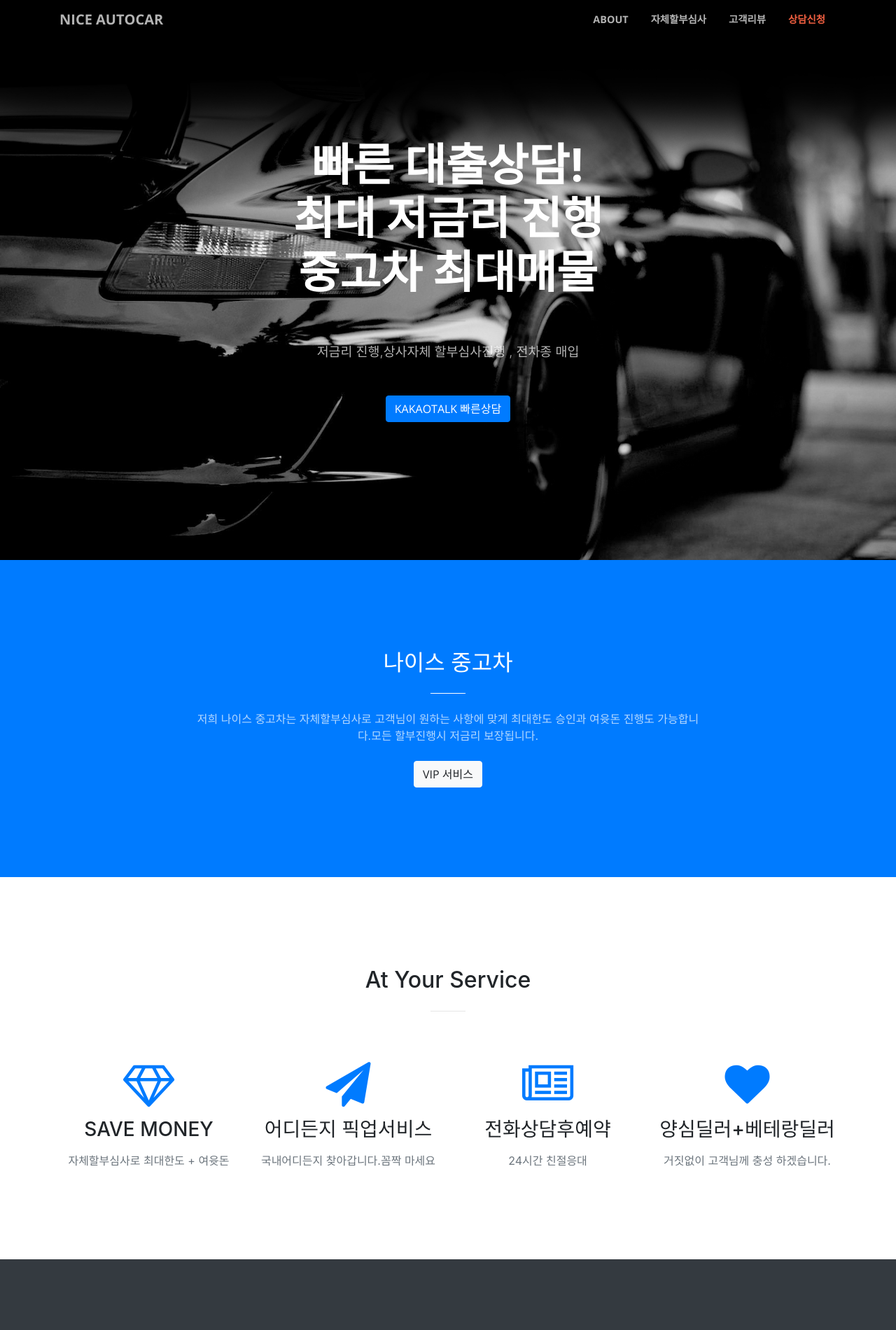
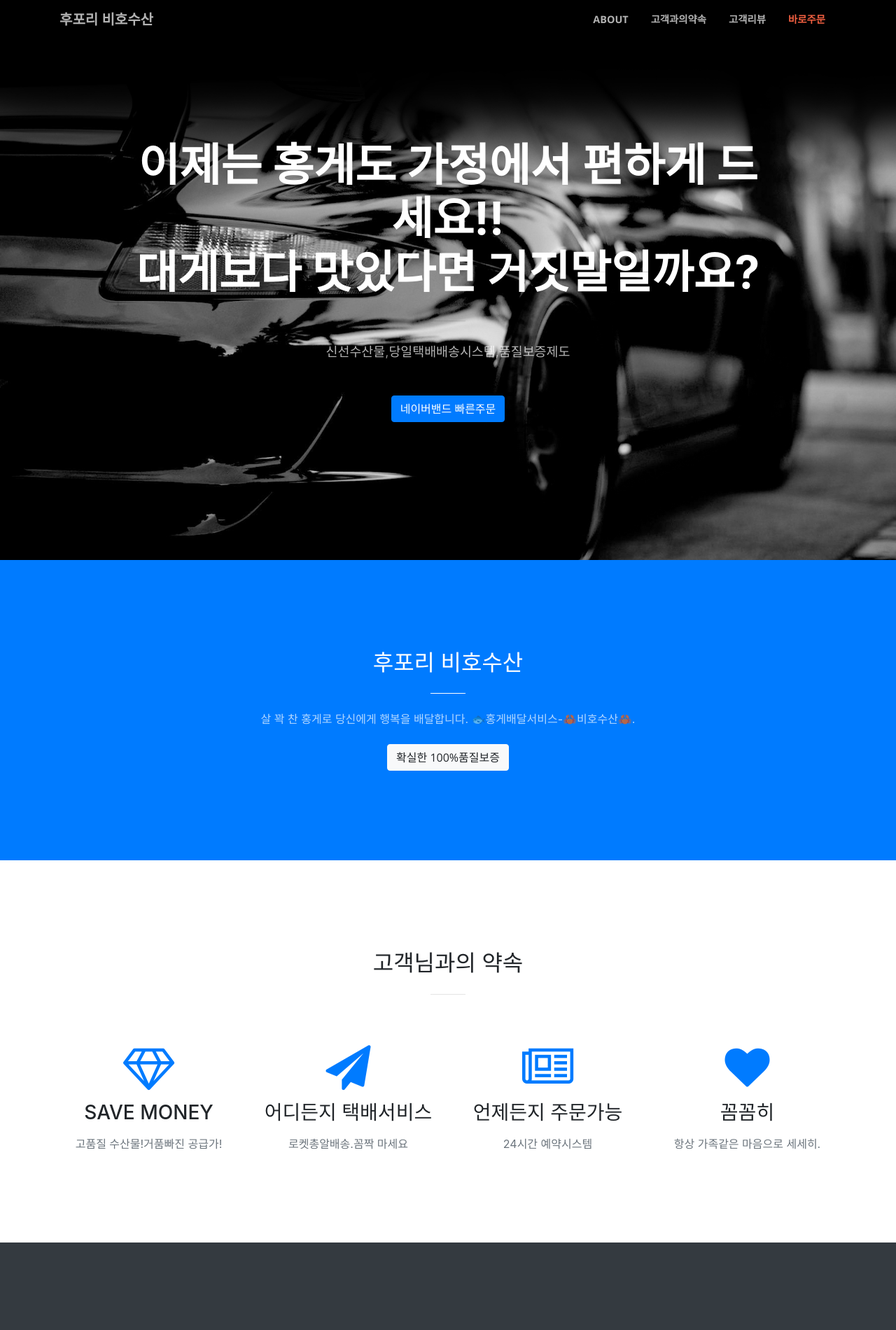
Before and after one commit to gettaman/gettaman13.github.io, a website with bundled scripts: page index.html in a window 1280 px wide. Shown: the top 1900 px of the page at 70% size. Built offline with nearby package versions, Linux system fonts and the light colour scheme.

Commit message:
Add files via upload

```diff
--- a/index.html
+++ b/index.html
@@ -5,11 +5,11 @@
 
     <meta charset="utf-8">
     <meta name="viewport" content="width=device-width, initial-scale=1, shrink-to-fit=no">
-    <meta name="description" content="나이스중고차,저신용,저금리,전액할부,중고차할부,중고차,네이버,중고차시세,중고차매입,중고차가격">
+    <meta name="description" content="영덕대게,울진,후포리,대게,붉은대게,홍게,자숙찜,속초홍게,홍게라면,포항,수산물,인어교주해적단">
     <meta name="author" content="나이스중고차">
     <meta name ="content-language" content="kr">
     <meta name ="content-language" content="en">
-    <meta name = keywords" content="나이스중고차,저신용,저금리,전액할부,중고차할부,중고차,네이버,중고차시세,중고차매입,중고차가격">
+    <meta name = keywords" content="영덕대게,울진,후포리,대게,붉은대게,홍게,자숙찜,속초홍게,홍게라면,포항,수산물,인어교주해적단">
     <meta name ="reply-to" content="niceautoman@naver.com">
     <meta http-equiv="content-type" content="text/html; charset=kr">
     <meta http-equiv="content-type" content="text/html; charset=en">
@@ -17,7 +17,7 @@
 
 
 
-    <title>NICE CAR</title>
+    <title>울진 후포리 비호수산</title>
 
     <!-- Bootstrap core CSS -->
     <link href="vendor/bootstrap/css/bootstrap.min.css" rel="stylesheet">
@@ -40,7 +40,7 @@
     <!-- Navigation -->
     <nav class="navbar navbar-expand-lg navbar-light fixed-top" id="mainNav">
       <div class="container">
-        <a class="navbar-brand js-scroll-trigger" href="#page-top">NICE AUTOCAR</a>
+        <a class="navbar-brand js-scroll-trigger" href="#page-top">후포리 비호수산</a>
         <button class="navbar-toggler navbar-toggler-right" type="button" data-toggle="collapse" data-target="#navbarResponsive" aria-controls="navbarResponsive" aria-expanded="false" aria-label="Toggle navigation">
           <span class="navbar-toggler-icon"></span>
         </button>
@@ -50,13 +50,13 @@
               <a class="nav-link js-scroll-trigger" href="#about">About</a>
             </li>
             <li class="nav-item">
-              <a class="nav-link js-scroll-trigger" href="#services">자체할부심사</a>
+              <a class="nav-link js-scroll-trigger" href="#services">고객과의약속</a>
             </li>
             <li class="nav-item">
               <a class="nav-link js-scroll-trigger" href="#portfolio">고객리뷰</a>
             </li>
             <li class="nav-item">
-              <a class="nav-link js-scroll-trigger" href="#contact">상담신청</a>
+              <a class="nav-link js-scroll-trigger" href="#contact">바로주문</a>
             </li>
           </ul>
         </div>
@@ -68,15 +68,15 @@
         <div class="row">
           <div class="col-lg-10 mx-auto">
             <h1 class="text-uppercase">
-              <strong>빠른 대출상담!</strong><br>
-              <strong>최대 저금리 진행</strong><br>
-              <strong>중고차 최대매물</strong><br>
+              <strong>이제는 홍게도 가정에서 편하게 드세요!!</strong><br>
+              <strong>대게보다 맛있다면 거짓말일까요?</strong><br>
+              <!--strong>제철 홍게와 싱싱한 수산물 판매</strong><br-->
             </h1>
             <hr>
           </div>
           <div class="col-lg-8 mx-auto">
-            <p class="text-faded mb-5">저금리 진행,상사자체 할부심사진행 , 전차종 매입</p>
-            <a class="btn btn-primary btn-xl js-scroll-trigger" href="https://open.kakao.com/o/stwuNwL">KAKAOTALK 빠른상담</a>
+            <p class="text-faded mb-5">신선수산물,당일택배배송시스템,품질보증제도</p>
+            <a class="btn btn-primary btn-xl js-scroll-trigger" href="https://band.us/@bbiho88">네이버밴드 빠른주문</a>
           </div>
         </div>
       </div>
@@ -86,10 +86,10 @@
       <div class="container">
         <div class="row">
           <div class="col-lg-8 mx-auto text-center">
-            <h2 class="section-heading text-white">나이스 중고차</h2>
+            <h2 class="section-heading text-white">후포리 비호수산</h2>
             <hr class="light my-4">
-            <p class="text-faded mb-4">저희 나이스 중고차는 자체할부심사로 고객님이 원하는 사항에 맞게 최대한도 승인과 여윳돈 진행도 가능합니다.모든 할부진행시 저금리 보장됩니다.</p>
-            <a class="btn btn-light btn-xl js-scroll-trigger" href="#services">VIP 서비스</a>
+            <p class="text-faded mb-4">살 꽉 찬 홍게로 당신에게 행복을 배달합니다. 🐟홍게배달서비스-🦀비호수산🦀.</p>
+            <a class="btn btn-light btn-xl js-scroll-trigger" href="#services">확실한 100%품질보증</a>
           </div>
         </div>
       </div>
@@ -99,7 +99,7 @@
       <div class="container">
         <div class="row">
           <div class="col-lg-12 text-center">
-            <h2 class="section-heading">At Your Service</h2>
+            <h2 class="section-heading">고객님과의 약속</h2>
             <hr class="my-4">
           </div>
         </div>
@@ -110,28 +110,28 @@
             <div class="service-box mt-5 mx-auto">
               <i class="fa fa-4x fa-diamond text-primary mb-3 sr-icons"></i>
               <h3 class="mb-3">SAVE MONEY</h3>
-              <p class="text-muted mb-0">자체할부심사로 최대한도 + 여윳돈</p>
+              <p class="text-muted mb-0">고품질 수산물!거품빠진 공급가!</p>
             </div>
           </div>
           <div class="col-lg-3 col-md-6 text-center">
             <div class="service-box mt-5 mx-auto">
               <i class="fa fa-4x fa-paper-plane text-primary mb-3 sr-icons"></i>
-              <h3 class="mb-3">어디든지 픽업서비스</h3>
-              <p class="text-muted mb-0">국내어디든지 찾아갑니다.꼼짝 마세요</p>
+              <h3 class="mb-3">어디든지 택배서비스</h3>
+              <p class="text-muted mb-0">로켓총알배송.꼼짝 마세요</p>
             </div>
           </div>
           <div class="col-lg-3 col-md-6 text-center">
             <div class="service-box mt-5 mx-auto">
               <i class="fa fa-4x fa-newspaper-o text-primary mb-3 sr-icons"></i>
-              <h3 class="mb-3">전화상담후예약</h3>
-              <p class="text-muted mb-0">24시간 친절응대</p>
+              <h3 class="mb-3">언제든지 주문가능</h3>
+              <p class="text-muted mb-0">24시간 예약시스템</p>
             </div>
           </div>
           <div class="col-lg-3 col-md-6 text-center">
             <div class="service-box mt-5 mx-auto">
               <i class="fa fa-4x fa-heart text-primary mb-3 sr-icons"></i>
-              <h3 class="mb-3">양심딜러+베테랑딜러</h3>
-              <p class="text-muted mb-0">거짓없이 고객님께 충성 하겠습니다.</p>
+              <h3 class="mb-3">꼼꼼히 </h3>
+              <p class="text-muted mb-0">항상 가족같은 마음으로 세세히.</p>
             </div>
           </div>
         </div>
@@ -169,24 +169,26 @@
           <div class="col-lg-8 mx-auto text-center">
             <h2 class="section-heading">24시간 상담 대기중</h2>
             <hr class="my-4">
-            <p class="mb-5">망설이지 마시고 문의주세요~</p>
+            <p class="mb-5">고민하는사이 늦어질뿐</p>
           </div>
         </div>
         <div class="row">
           <div class="col-lg-4 ml-auto text-center">
-            <a class="btn btn-primary btn-xl js-scroll-trigger" href="tel:01085574849">전화하기</a>
+            <a class="btn btn-primary btn-xl js-scroll-trigger" href="tel:01033422947">전화하기</a>
           </div>
+          <p class="mb-5"></p>
+          <hr class="my-4">
           <div class="col-lg-4 ml-auto text-center">
            </div>
           <div class="col-lg-4 ml-auto text-center">
             <a class="btn btn-primary btn-xl js-scroll-trigger" href="
-http://www.123formbuilder.com/form-3656351/My-Form
-">문자상담</a>
+https://naver.me/GPFdHZbv
+">간편주문</a>
              </div><div class="col-lg-4 ml-auto text-center">
            </div>
 
           <div class="col-lg-4 mr-auto text-center">
-            <a class="btn btn-primary btn-xl js-scroll-trigger" href="https://open.kakao.com/o/stwuNwL">KAKAOTALK 빠른상담</a>
+            <a class="btn btn-primary btn-xl js-scroll-trigger" href="https://band.us/@bbiho88">네이버밴드 문의</a>
            </div>
           <div class="col-lg-4 ml-auto text-center">
            </div>
```
